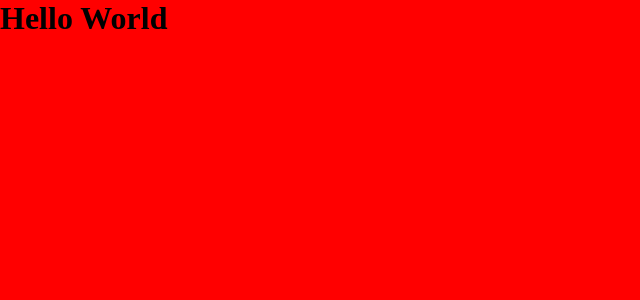
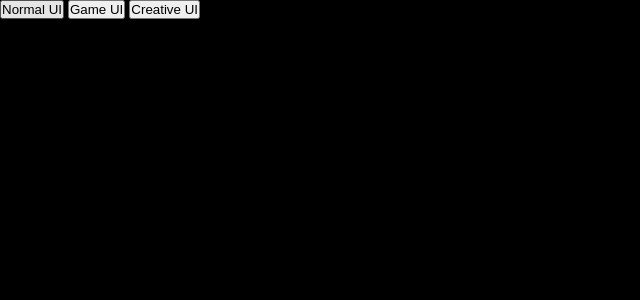
Before and after one commit to edewindt/Portfolio, a SvelteKit app: page / in a window 1280 px wide. Shown: the top 300 px of the page, without its empty margins (0-640 px from the left). Built offline with nearby package versions, Linux system fonts and the light colour scheme.

Commit message:
Buttons added

```diff
--- a/src/routes/+layout.svelte
+++ b/src/routes/+layout.svelte
@@ -7,10 +7,4 @@
 </body>
 
 <style>
-	body {
-		min-height: 100vh;
-		height: 100%;
-		width: 100%;
-		background-color: red;
-	}
 </style>
--- a/src/routes/+page.svelte
+++ b/src/routes/+page.svelte
@@ -1 +1,20 @@
-<h1>Hello World</h1>
+<main>
+	<section id="buttons">
+		<button class="butt"> Normal UI </button>
+		<button class="butt"> Game UI </button>
+		<button class="butt"> Creative UI </button>
+	</section>
+</main>
+
+<style>
+	main {
+		min-height: 100vh;
+		height: 100%;
+		width: 100vw;
+		background-color: black;
+	}
+	#buttons {
+		height: 100%;
+		width: 100%;
+	}
+</style>
```
